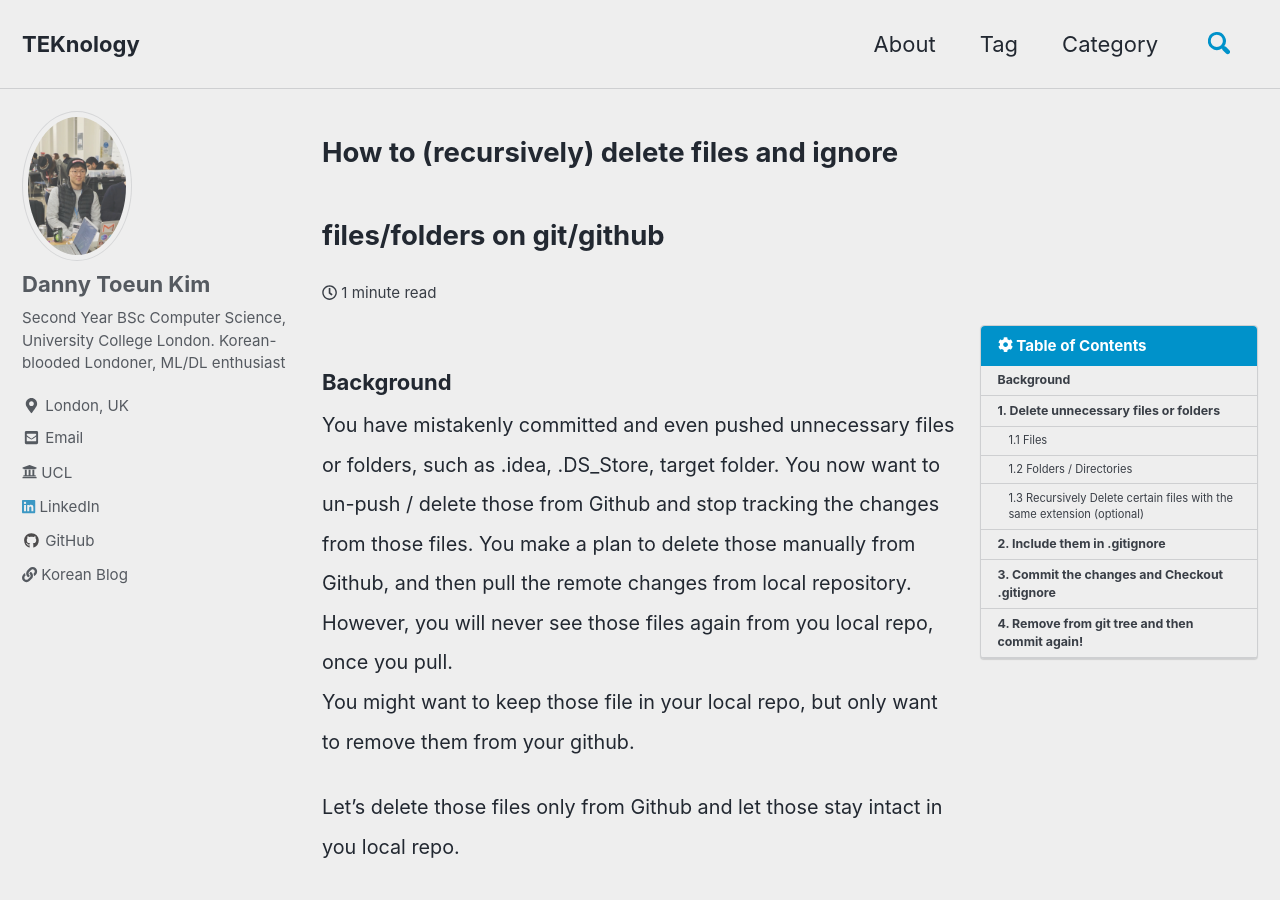
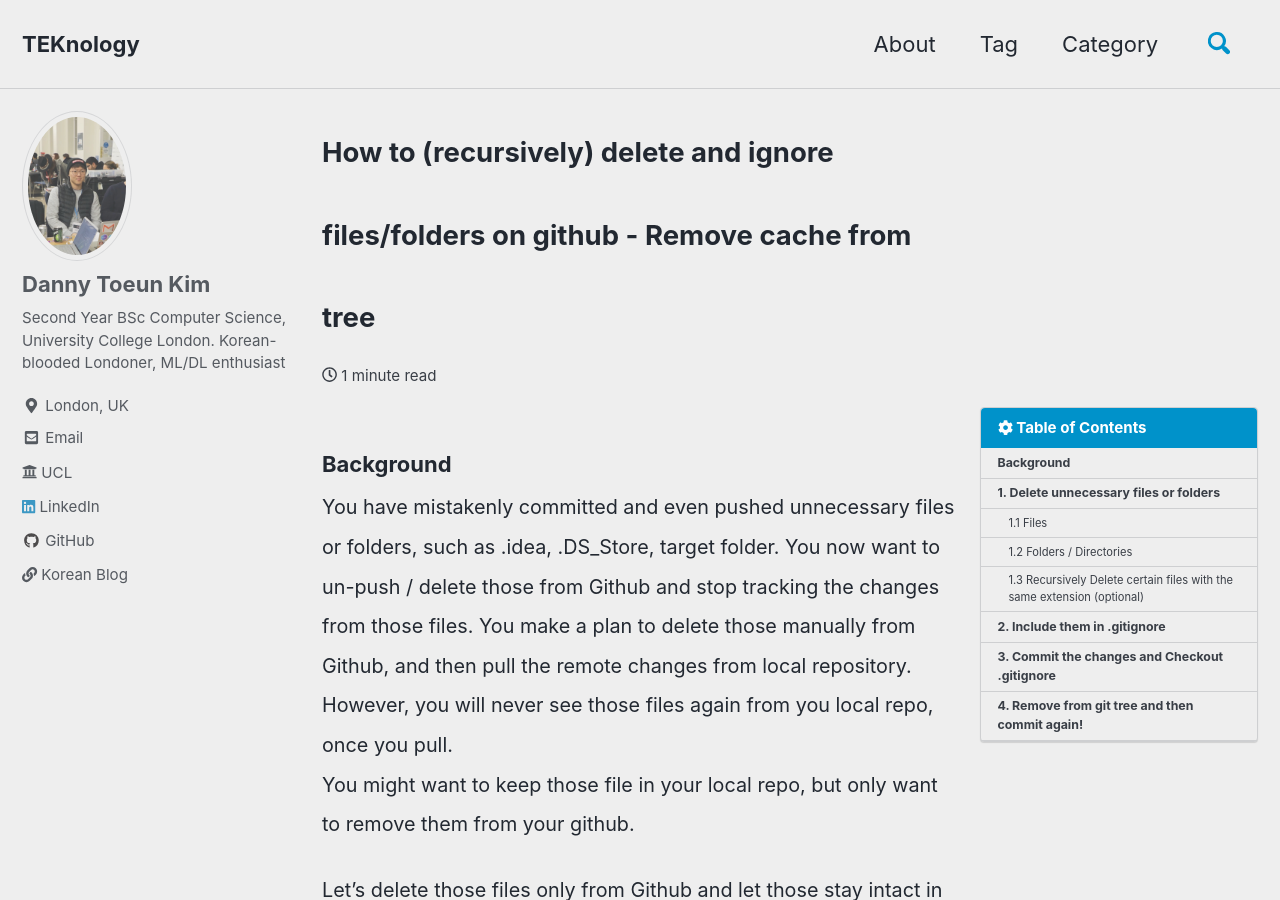
Before and after one commit to kimdanny/blog, a Jekyll site: the page built from _posts/git-github/2020-04-19-delete-and-ignore.md, in a window 1280 px wide and 900 px high. Built offline with Jekyll 4.4.1, drawn with Linux system fonts in a browser that asks for light colours; cached includes are drawn as plain includes; nearby versions of some CDN libraries.

Commit message:
delete and ignore

```diff
--- a/_posts/git-github/2020-04-19-delete-and-ignore.md
+++ b/_posts/git-github/2020-04-19-delete-and-ignore.md
@@ -1,5 +1,5 @@
 ---
-title: "How to (recursively) delete files and ignore files/folders on git/github"
+title: "How to (recursively) delete and ignore files/folders on github - Remove cache from tree"
 categories:
   - git-github
 tags:
```
